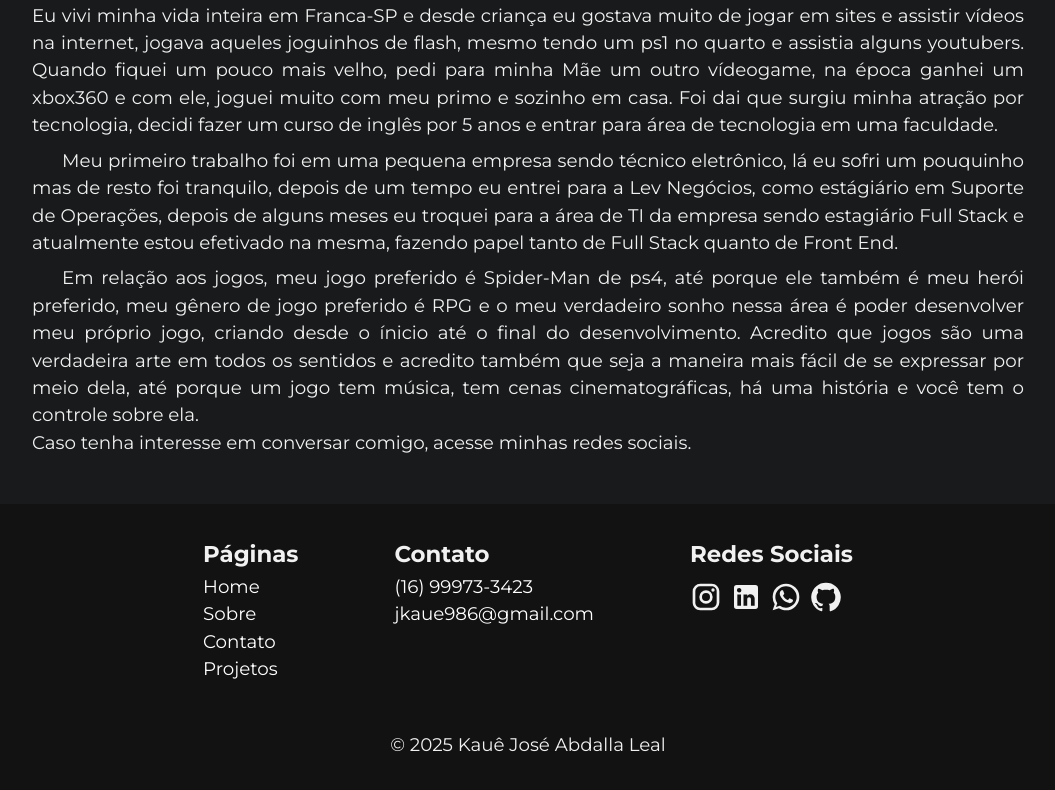
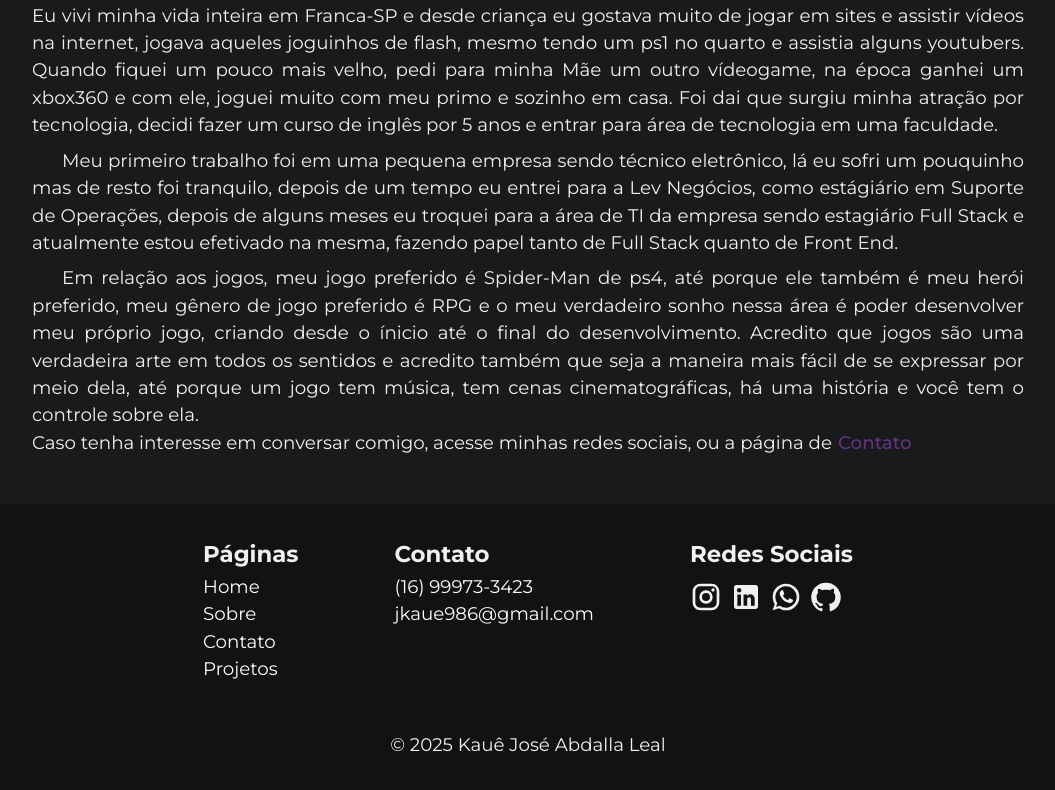
Before and after one commit to Kaue404/MyWebsite, a Next.js app: page /sobre in a window 1280 px wide. Shown: the part 1145-1935 px from the top of the page, without its empty margins (112-1167 px from the left). Built offline with nearby package versions, Linux system fonts and the light colour scheme.

Commit message:
refactor about page

```diff
--- a/app/sobre/page.tsx
+++ b/app/sobre/page.tsx
@@ -11,6 +11,7 @@
   from '@mui/material';
 import FooterComponent from '../components/footer';
 import HeaderComponent from '../components/header';
+import Link from '../components/link';
 import React from 'react';
 import theme from '../styles/theme/Theme';
 
@@ -216,11 +217,19 @@
             cenas cinematográficas, há uma história e você tem o controle sobre
             ela.
         </Typography>
-        <Typography variant='body1'
-          sx={{ mb: 4, textAlign:'justify' }}>
+        <div style={{display: 'flex'}}>
+          <Typography variant='body1'
+            sx={{ mb: 4, textAlign:'justify' }}>
             Caso tenha interesse em conversar comigo, acesse minhas redes
-            sociais.
-        </Typography>
+            sociais, ou a página de
+          </Typography>
+          <Link sx={{
+            height: '100%',
+            marginLeft: '6px',
+          }} href='/contato'>
+            Contato
+          </Link>
+        </div>
       </div>
 
       <div style={{display: 'flex', flexDirection: 'column', height: '100%'}}>
```
